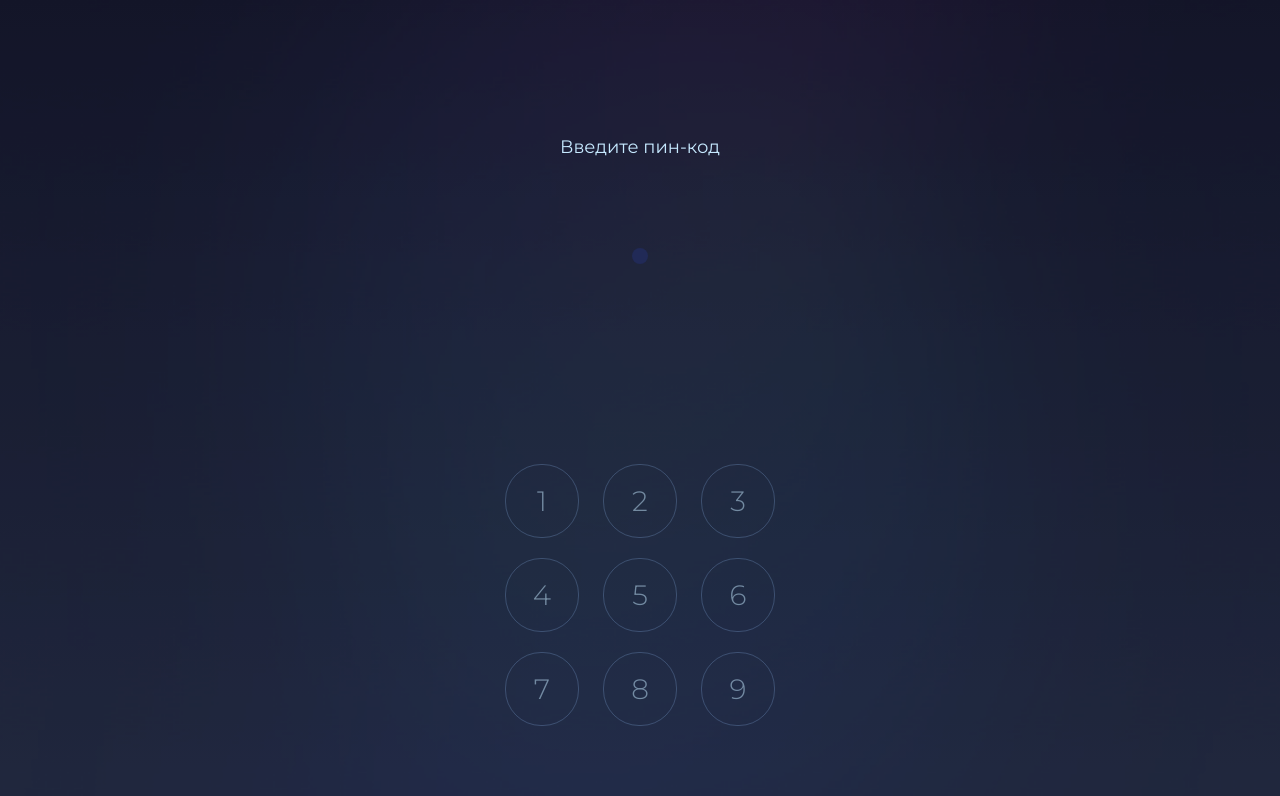
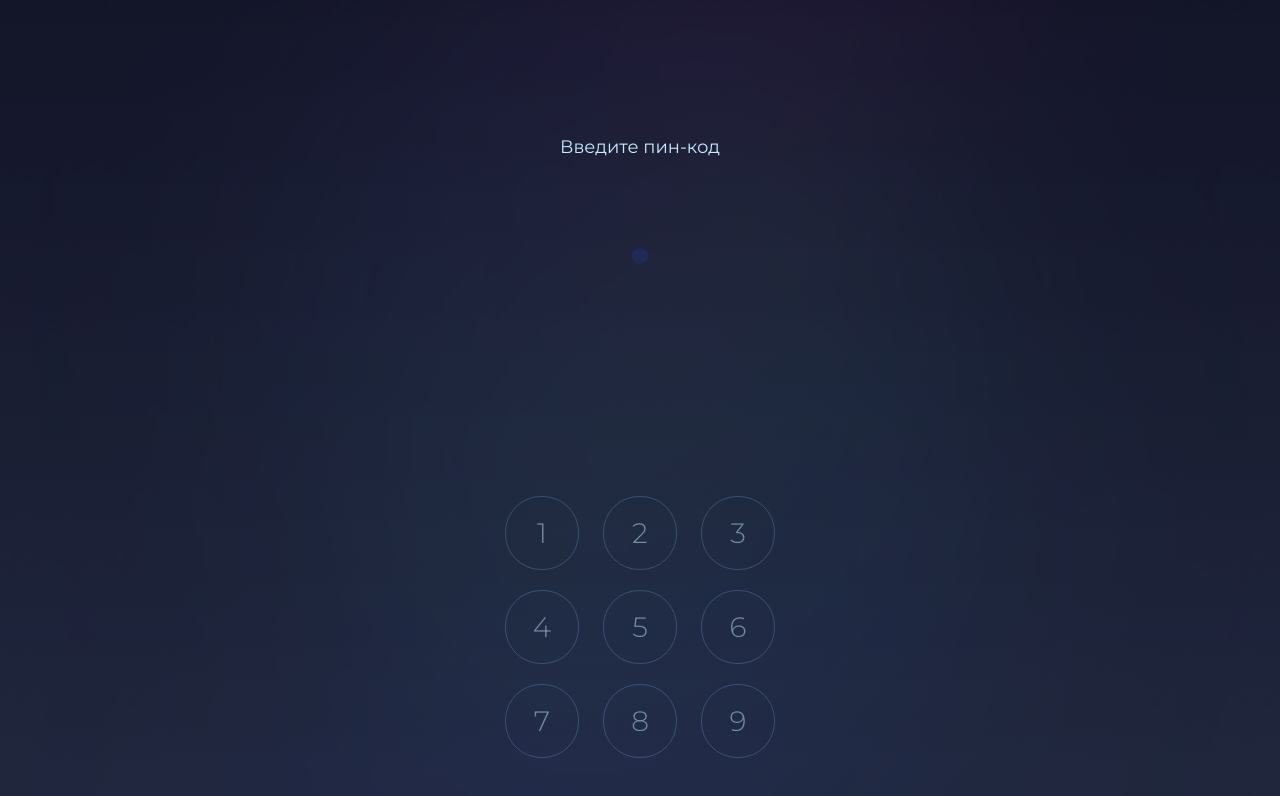
Before and after one commit to ofstudio/swingometer, a React (Create React App) app: page / in a window 1280 px wide. Shown: the top 796 px of the page. Built offline with nearby package versions, Linux system fonts and the light colour scheme; no server answers.

Commit message:
Fix locscreen positioning

```diff
--- a/src/styles/App.sass
+++ b/src/styles/App.sass
@@ -12,3 +12,4 @@ body
   -webkit-font-smoothing: antialiased
   -moz-osx-font-smoothing: grayscale
   color: #ffffff
+  overflow: hidden
--- a/src/styles/LockKeyboard.sass
+++ b/src/styles/LockKeyboard.sass
@@ -1,7 +1,7 @@
 .LockKeyboard
   position: absolute
   width: 100%
-  bottom: 64px
+  bottom: 32px
   text-align: center
 
   &.error
--- a/src/styles/LockScreen.sass
+++ b/src/styles/LockScreen.sass
@@ -1,14 +1,13 @@
 .LockScreen
-  position: fixed
-  width: 100vw
-  height: 100vh
+  position: absolute
+  width: 100%
+  height: 100%
+  top: 0
+  left: 0
   z-index: 10000
   background: linear-gradient(to bottom, rgba(19, 19, 38, 1) 0%, rgba(38, 43, 66, 1) 100%)
   background-size: cover
-  top: 0
-  left: 0
   opacity: 1
-  backdrop-filter: blur(50px)
   &:before
     content: ''
     position: fixed
```
